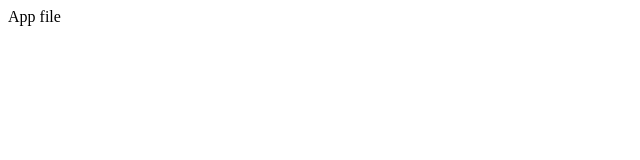
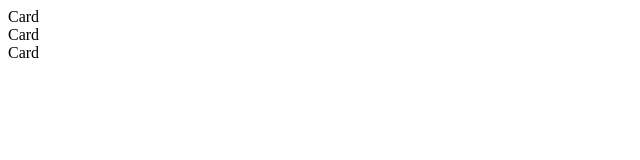
Before and after one commit to gerretkubota/weather-app, a React app: page / in a window 1280 px wide. Shown: the top 160 px of the page, without its empty margins (0-640 px from the left). Built offline with nearby package versions, Linux system fonts and the light colour scheme.

Commit message:
setting up skeleton because api key takes a few hours to approve and fixing webpack config

```diff
--- a/package.json
+++ b/package.json
@@ -6,6 +6,7 @@
   "dependencies": {
     "axios": "^0.21.1",
     "classnames": "^2.2.6",
+    "prop-types": "^15.7.2",
     "react": "^17.0.1",
     "react-dom": "^17.0.1",
     "react-jss": "^10.5.0",
--- a/src/App.jsx
+++ b/src/App.jsx
@@ -1,5 +1,16 @@
 import React from 'react';
 
-const App = () => <div>App file</div>;
+import MainContainer from './components/MainContainer';
+import Card from './components/Card';
+
+const App = () => (
+  <div>
+    <MainContainer>
+      {[1, 2, 3].map((_) => (
+        <Card key={_} />
+      ))}
+    </MainContainer>
+  </div>
+);
 
 export default App;
--- /dev/null
+++ b/src/components/Card/Body.jsx
@@ -0,0 +1,6 @@
+import React from 'react';
+import { createUseStyles } from 'react-jss';
+
+const Body = () => <div>Body</div>;
+
+export default Body;
--- a/src/components/Card/Card.jsx
+++ b/src/components/Card/Card.jsx
@@ -1,8 +1,16 @@
 import React from 'react';
 import { createUseStyles } from 'react-jss';
 
-const useStyles = creaetUseStyles({});
+import Title from './Title';
+import Image from './Image';
+import Body from './Body';
+
+const useStyles = createUseStyles({});
 
 const Card = () => <div>Card</div>;
 
+Card.Title = Title;
+Card.Image = Image;
+Card.Body = Body;
+
 export default Card;
--- /dev/null
+++ b/src/components/Card/Image.jsx
@@ -0,0 +1,8 @@
+import React from 'react';
+import { createUseStyles } from 'react-jss';
+
+const useStyles = createUseStyles({});
+
+const Image = () => <div>img</div>;
+
+export default Image;
--- /dev/null
+++ b/src/components/Card/Title.jsx
@@ -0,0 +1,8 @@
+import React from 'react';
+import { createUseStyles } from 'react-jss';
+
+const useStyles = createUseStyles({});
+
+const Title = () => <div>title</div>;
+
+export default Title;
--- a/src/components/Card/index.js
+++ b/src/components/Card/index.js
@@ -0,0 +1 @@
+export { default } from './Card.jsx';
--- a/src/components/MainContainer.jsx
+++ b/src/components/MainContainer.jsx
@@ -0,0 +1,13 @@
+import React from 'react';
+import { createUseStyles } from 'react-jss';
+import PropTypes from 'prop-types';
+
+const useStyles = createUseStyles({});
+
+const MainContainer = ({ children }) => <div>{children}</div>;
+
+MainContainer.propTypes = {
+  children: PropTypes.node,
+};
+
+export default MainContainer;
--- a/webpack.config.js
+++ b/webpack.config.js
@@ -18,6 +18,11 @@ module.exports = {
             loader: 'babel-loader',
           },
         ],
+      },
+      {
+        resolve: {
+          extensions: ['.js', '.jsx'],
+        },
       },
       {
         test: [/\.(sa|sc|c)ss$/],
```
